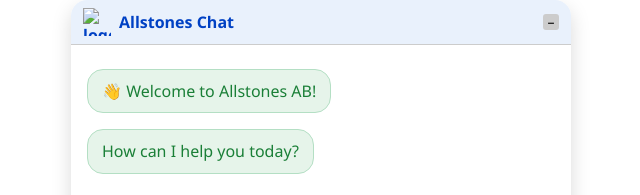
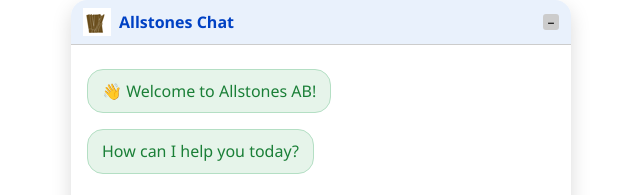
Before and after one commit to enayat3012/allstones-chatbot-final, a plain HTML site: page allstones_chatbot_with_logo_header.html in a window 1280 px wide. Shown: the top 195 px of the page, 319-959 px from the left. Drawn offline with Linux system fonts and the light colour scheme.

Commit message:
Update allstones_chatbot_with_logo_header.html

```diff
--- a/allstones_chatbot_with_logo_header.html
+++ b/allstones_chatbot_with_logo_header.html
@@ -117,7 +117,7 @@
   <div id="chat-container">
     <div id="chat-header">
       <div class="left">
-        <img src="logo_resized.png" alt="logo">
+        <img src="logo_resized (1).png" alt="logo">
         <span>Allstones Chat</span>
       </div>
       <div class="right">
```
